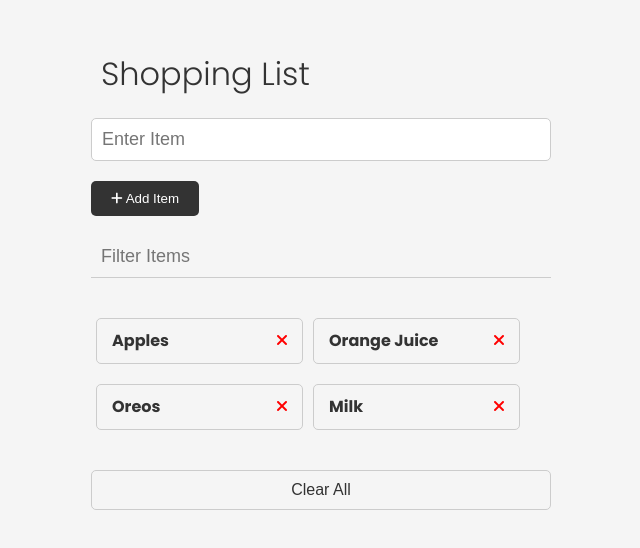
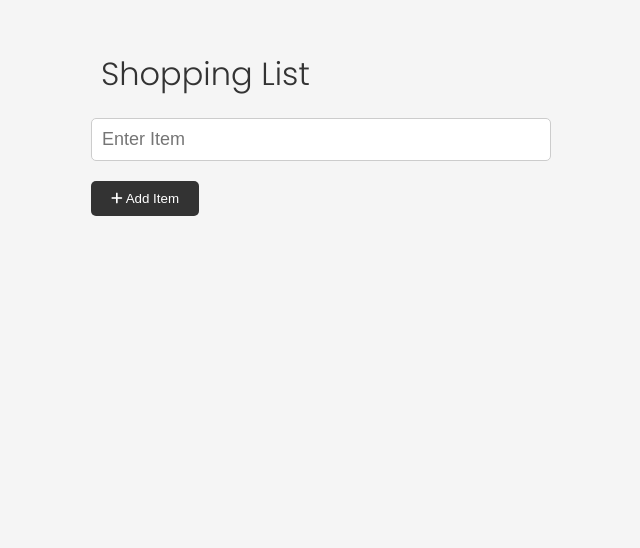
Before and after one commit to bodV6/shopping-list-app-Js, a plain HTML site: page index.html in a window 1280 px wide. Both pictures are taken after a click on the button "Clear All". Shown: the whole page, without its empty margins (319-959 px from the left). Drawn offline with Linux system fonts and the light colour scheme.

Commit message:
added clearUi and removeItemFromUi funcs

```diff
--- a/js/script.js
+++ b/js/script.js
@@ -2,6 +2,8 @@
 
 const newItemInput = document.getElementById("item-input");
 const form = document.querySelector("#item-form");
+const itemList = document.getElementById("item-list");
+const clearBtn = document.getElementById("clear");
 
 const createElementAndCLass = (el, classname) => {
   const element = document.createElement(el);
@@ -32,9 +34,36 @@ const addItemToUi = (e) => {
   button.appendChild(icon);
   li.appendChild(liText);
   li.appendChild(button);
-  document.getElementById("item-list").appendChild(li);
+  itemList.appendChild(li);
 
   newItemInput.value = "";
 };
 
+const removeItemFromUi = (e) => {
+  if (e.target && e.target.nodeName == "I") {
+    itemList.removeChild(e.target.parentElement.parentElement);
+  }
+};
+
+const clearUI = (e) => {
+  while (itemList.childNodes.length > 1 ) {
+    itemList.removeChild(itemList.firstChild);
+  }
+  clearBtn.remove();
+  document.getElementById("filter").remove();
+};
+
 form.addEventListener("submit", addItemToUi);
+
+itemList.addEventListener("click", removeItemFromUi);
+
+clearBtn.addEventListener("click", clearUI);
+
+
+
+
+
+
+/***
+ * add filter and clear button after adding item.
+ */
```
Also changed, not shown: index.html (+0 -2 lines).
